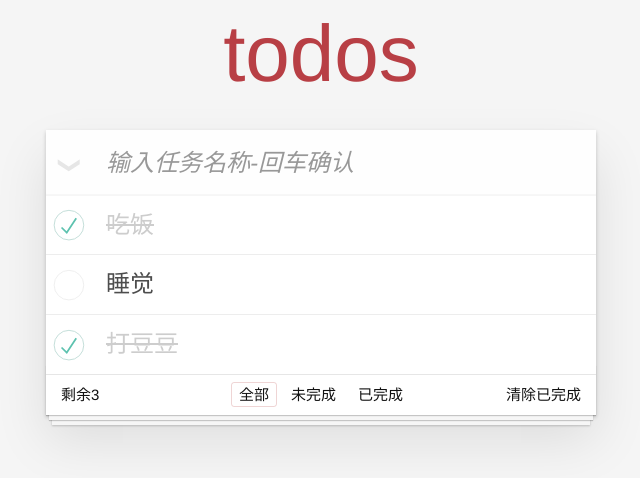
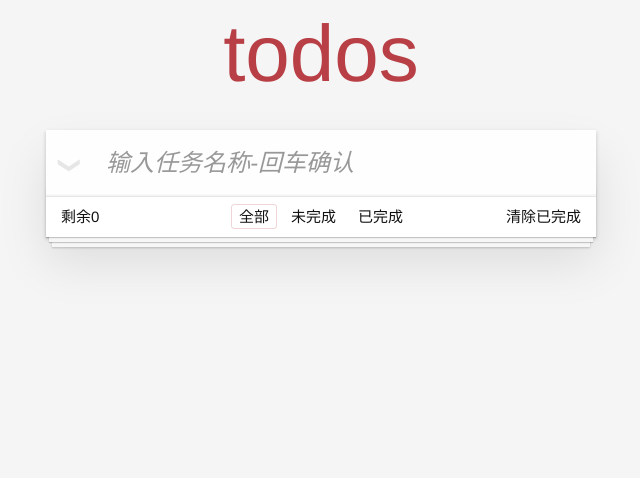
Before and after one commit to ITXYGod/todos, a Vue app: page / in a window 1280 px wide. Shown: the top 478 px of the page, without its empty margins (319-959 px from the left). Built offline with nearby package versions, Linux system fonts and the light colour scheme.

Commit message:
todo数据缓存

```diff
--- a/src/App.vue
+++ b/src/App.vue
@@ -18,11 +18,8 @@ import TodoFooter from './components/TodoFooter.vue';
 export default {
   data() {
     return {
-      list: [
-        { id: 100, name: "吃饭", isDone: true },
-        { id: 201, name: "睡觉", isDone: false },
-        { id: 103, name: "打豆豆", isDone: true },
-      ],
+      // JSON.parse():反序列化：将JSON字符串对象转化成JS对象
+      list: JSON.parse(localStorage.getItem('todoList')) || [],
       getSel: 'all'// 默认显示全部
     }
   },
@@ -63,6 +60,18 @@ export default {
            return this.list;
         }
      }
+  },
+
+  // 数据缓存 侦听
+  watch: {
+     list: {
+        deep: true,
+        immediate: true,
+        handler() {
+          //JSON.stringify():序列化，将JS对象转换成JSON字符串
+           localStorage.setItem('todoList', JSON.stringify(this.list))
+        }
+     }
   }
 }
 </script>
```
